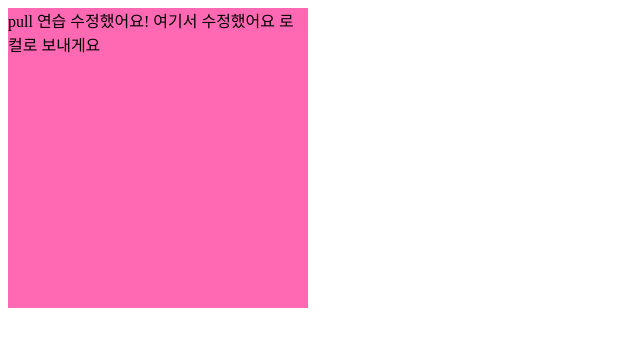
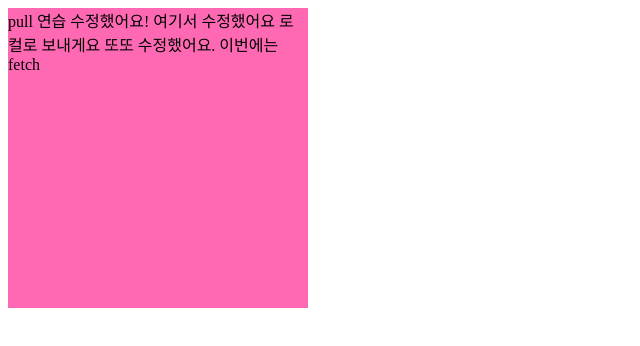
Before and after one commit to seoyeon-00/pull23, a plain HTML site: page index.html in a window 1280 px wide. Shown: the whole page, without its empty margins (0-640 px from the left). Drawn offline with Linux system fonts and the light colour scheme.

Commit message:
Update index.html

```diff
--- a/index.html
+++ b/index.html
@@ -12,6 +12,7 @@
             <div class="box">
                 pull 연습 수정했어요!
                 여기서 수정했어요 로컬로 보내게요
+                또또 수정했어요. 이번에는 fetch
             </div>
         </body>
     </html>
```
